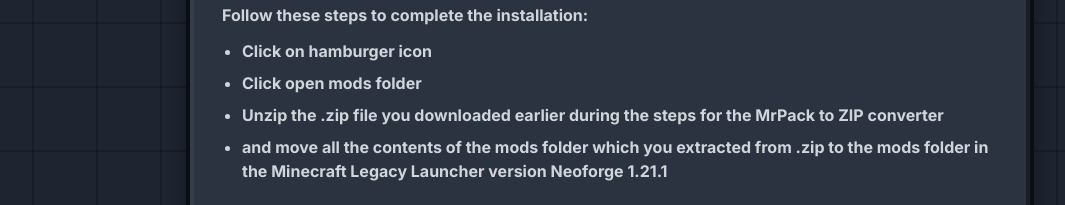
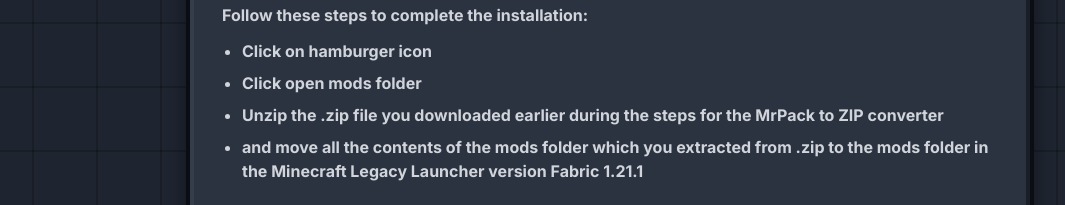
Before and after one commit to Naotica2/poketod-smp, a Next.js app: page /how-to-join in a window 1280 px wide. Shown: the part 2360-2565 px from the top of the page, without its empty margins (30-1095 px from the left). Built offline with nearby package versions, Linux system fonts and the light colour scheme; no server answers.

Commit message:
update how to join page

```diff
--- a/src/app/how-to-join/page.tsx
+++ b/src/app/how-to-join/page.tsx
@@ -63,7 +63,7 @@
           "Click on hamburger icon",
           "Click open mods folder",
           "Unzip the .zip file you downloaded earlier during the steps for the MrPack to ZIP converter",
-          "and move all the contents of the mods folder which you extracted from .zip to the mods folder in the Minecraft Legacy Launcher version Neoforge 1.21.1"
+          "and move all the contents of the mods folder which you extracted from .zip to the mods folder in the Minecraft Legacy Launcher version Fabric 1.21.1"
         ],
         images: ["legacystep1.jpeg", "legacystep3.jpeg"]
       }
```
